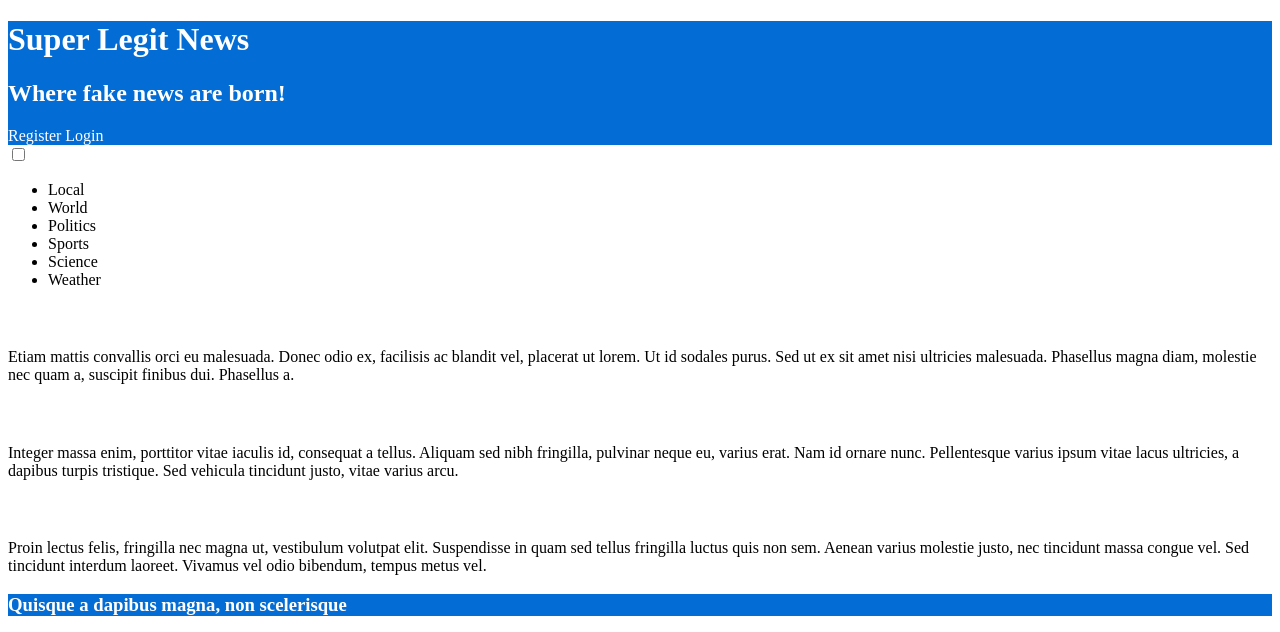
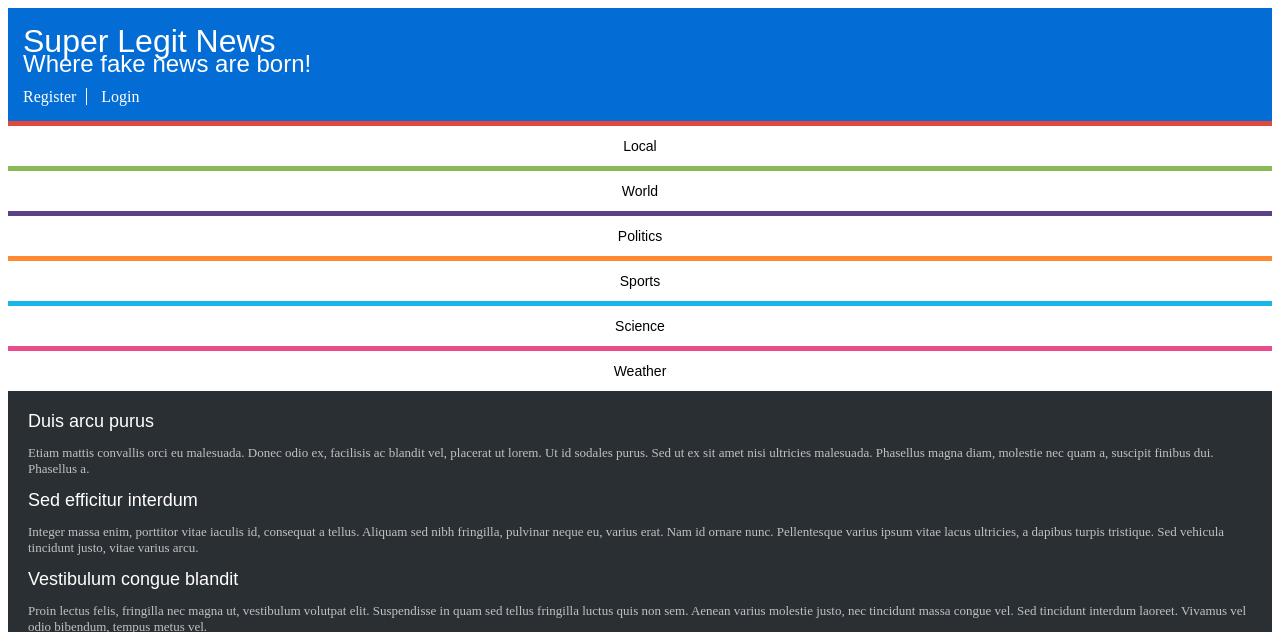
Before and after one commit to zZD4rkN1gh7Xx/Y2-S2-LTW-25-26, a PHP site: page /item.html in a window 1280 px wide. Shown: the top 632 px of the page. Run offline with PHP 8.4, Linux system fonts and the light colour scheme.

Commit message:
semana 4 added and started

```diff
--- a/exercicios/Semana_4/news/index.html
+++ b/exercicios/Semana_4/news/index.html
@@ -9,6 +9,9 @@
     <link href="responsive.css" rel="stylesheet">
     <link href="comments.css" rel="stylesheet">
     <link href="forms.css" rel="stylesheet">
+    <style>
+      @import url('https://fonts.googleapis.com/css2?family=Imperial+Script&family=Lora:ital,wght@0,400..700;1,400..700&family=Poppins:ital,wght@0,100;0,200;0,300;0,400;0,500;0,600;0,700;0,800;0,900;1,100;1,200;1,300;1,400;1,500;1,600;1,700;1,800;1,900&family=Ruda:wght@400..900&family=Sigmar&display=swap');
+    </style>
   </head>
   <body>
     <header>
--- a/exercicios/Semana_4/news/style.css
+++ b/exercicios/Semana_4/news/style.css
@@ -1,9 +1,27 @@
 header {
     background-color: #046DD5;
+    padding: 15px 15px;
 }
 
 h1,h2{
     color: white;
+    font-family: "Poppins", sans-serif;
+    font-style: normal;
+
+}
+
+h1{
+    font-weight: 500;
+    margin: 0;
+
+}
+
+header h2{
+    font-weight: 300;
+    margin-top: 0;
+    margin-bottom: 10px;
+    margin-top: -10px;
+
 }
 
 #signup
@@ -11,7 +29,120 @@ h1,h2{
     color: white;
 }
 
+header #signup :nth-child(2)
+{
+    padding-left: 10px;
+}
+
+
+header #signup :nth-child(1)
+{
+    border-right: thin solid white;
+    padding-right: 10px;
+}
+
+
 a {
     text-decoration: none;
     color: inherit;
 }
+
+p{
+    font-family: "Lora", serif;
+    font-optical-sizing: auto;
+    font-style: normal;
+    font-weight: 400;
+}
+
+#hamburger
+{
+    display: none;
+}
+
+#menu ul
+{
+    margin: 0;
+    padding: 0;
+}
+
+#menu li {
+    list-style: none;
+    text-align: center;
+    padding: 12px 0;
+    font-weight: 500;
+    font-family: "Poppins", sans-serif;
+    font-style: normal;
+    font-size:14px;
+
+}
+
+#menu li:nth-child(1) {
+    border-top: 5px solid #E1493E;
+    padding-top: 12px;
+}
+
+#menu li:nth-child(2) {
+    border-top: 5px solid #8ABA56;
+    padding-top: 12px;
+}
+
+#menu li:nth-child(3) {
+    border-top: 5px solid #5B4282;
+    padding-top: 12px;
+}
+
+
+#menu li:nth-child(4) {
+    border-top: 5px solid #FF8932;
+    padding-top: 12px;
+}
+
+#menu li:nth-child(5) {
+    border-top: 5px solid #19B6E9;
+    padding-top: 12px;
+}
+
+#menu li:nth-child(6) {
+    border-top: 5px solid #E84C8B;
+    padding-top: 12px;
+}
+
+#related
+{
+    background-color: #2A2F33;
+    padding: 20px 20px;
+    color: white;
+}
+
+#related h1
+{
+    font-size: 18px;
+}
+
+#related p
+{
+    font-size: 13px;
+    opacity: 0.7;
+}
+
+section footer
+{
+    background-color: #F4655F;
+    font-size: 12px;
+    padding: 10px;
+}
+
+section footer a
+{
+    text-decoration: underline;
+    text-underline-offset: 4px;
+}
+
+
+footer
+{
+    background-color: #2A2F33;
+    padding: 3px;
+    margin: 5px 0px;
+    color: white;
+}
```
